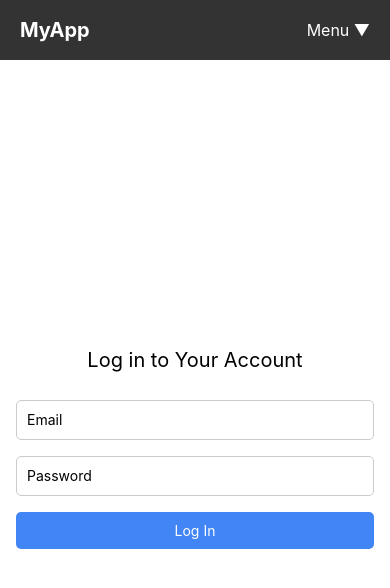
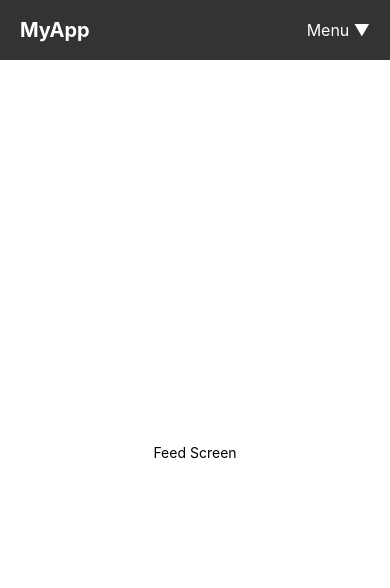
Before and after one commit to EnRangel/Project3_Frontend, a React Native app: screen /Feed in a window 390 px wide. Shown: the top 588 px of the page. Built offline with nearby package versions, Linux system fonts and the light colour scheme.

Commit message:
kinda fixed navigation

```diff
--- a/App.js
+++ b/App.js
@@ -25,7 +25,7 @@
         <Stack.Screen name="Home" component={Home} options={{ title: 'Home' }} />
         <Stack.Screen name="Login" component={Login} options={{ title: 'Login' }} />
         <Stack.Screen name="SignUp" component={SignUp} options={{ title: 'SignUp' }} />
-        {/* <Stack.Screen name="Feed" component={Feed} options={{ title: 'Feed' }} /> */}
+        <Stack.Screen name="Feed" component={Feed} options={{ title: 'Feed' }} />
         <Stack.Screen name="Profile" component={Profile} options={{ title: 'Profile' }} />
         <Stack.Screen name="RecipeForm" component={RecipeForm} options={{ title: 'Add Recipe' }} />
         <Stack.Screen name="RecipeList" component={RecipeList} options={{ title: 'List Recipes' }} />
--- a/components/Feed.js
+++ b/components/Feed.js
@@ -0,0 +1,21 @@
+import React from 'react';
+import { View, Text, StyleSheet } from 'react-native';
+
+const Feed = () => {
+  return (
+    <View style={styles.container}>
+      <Text>Feed Screen</Text>
+    </View>
+  );
+};
+
+export default Feed;
+
+const styles = StyleSheet.create({
+  container: {
+    flex: 1,
+    justifyContent: 'center',
+    alignItems: 'center',
+    backgroundColor: '#fff',
+  },
+});
```
